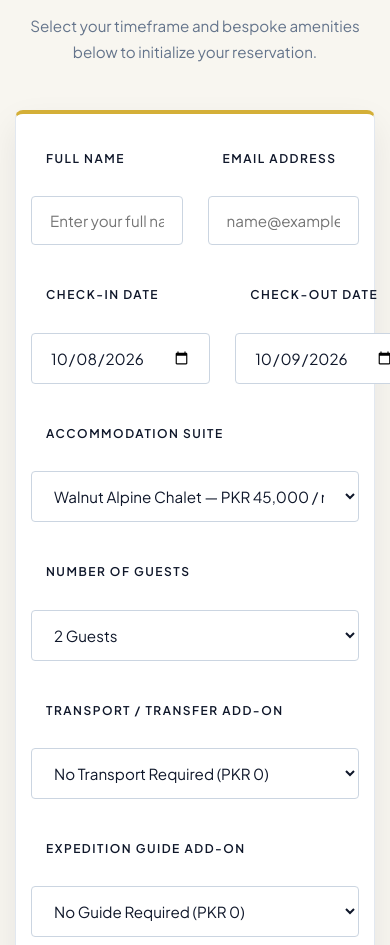
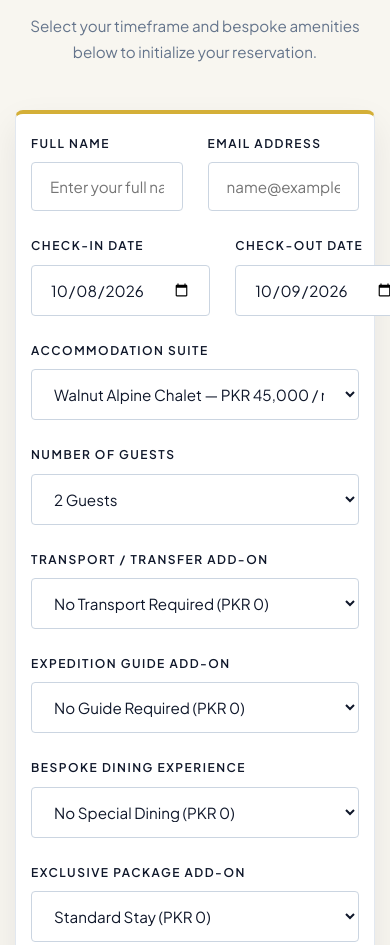
Before and after one commit to LaibaWaheed4538/varelia-resort, a website: page frontend/booking.html in a window 390 px wide. Shown: the part 1184-2129 px from the top of the page. Drawn offline with Linux system fonts and the light colour scheme.

Commit message:
Fix check-out input box width clipping on mobile

```diff
--- a/frontend/css/responsive.css
+++ b/frontend/css/responsive.css
@@ -140,7 +140,7 @@
         white-space: nowrap !important;
     }
 
-    /* Booking Page Options & Form Fields Comprehensive Fix */
+    /* Booking Portal Form Labels & Fields Fix (Prevent text cut like Check-Out Date) */
     form,
     .booking-form,
     .selection-box,
@@ -148,14 +148,34 @@
     .guide-selection,
     [class*="booking"],
     [class*="selection"],
-    [class*="option"],
     [class*="form-group"] {
         width: 100% !important;
         max-width: 100% !important;
         box-sizing: border-box !important;
     }
 
-    label,
+    .booking-form label,
+    form label,
+    [class*="form-group"] label {
+        display: block !important;
+        width: 100% !important;
+        font-size: 0.75rem !important;
+        white-space: normal !important;
+        word-break: break-word !important;
+        overflow: visible !important;
+    }
+
+    .booking-form input,
+    .booking-form select,
+    .booking-form textarea,
+    input[type="text"],
+    input[type="email"],
+    input[type="date"] {
+        width: 100% !important;
+        max-width: 100% !important;
+        box-sizing: border-box !important;
+    }
+
     .option-item,
     .radio-card,
     [class*="guide-item"],
```
